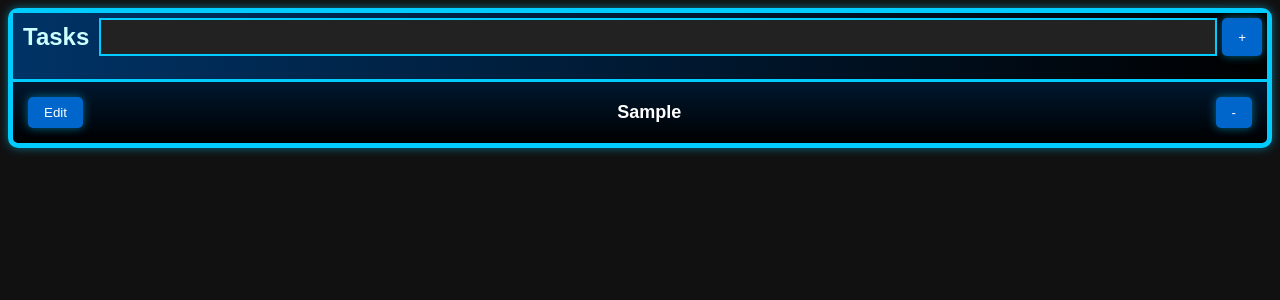
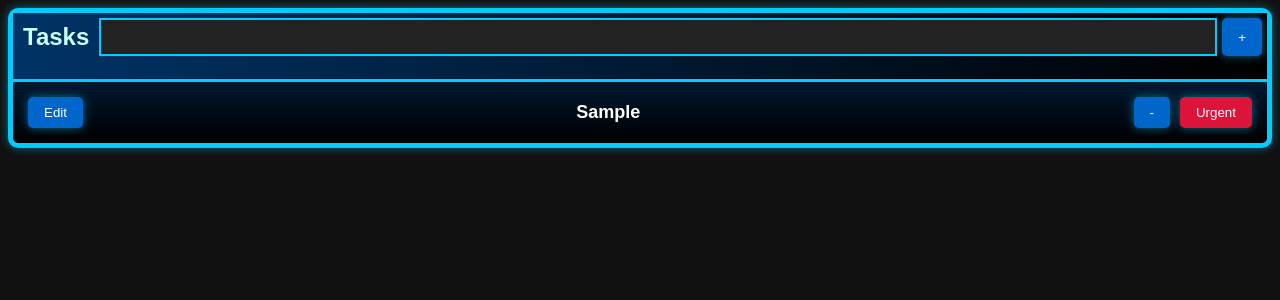
Before and after one commit to VedMishra28102006/task-list-app, a Flask app: page / in a window 1280 px wide. Shown: the top 300 px of the page. Run offline with Flask 3, Linux system fonts and the light colour scheme; tables that the repository leaves empty hold one stand-in row (values such as "Sample post").

Commit message:
Add files via upload

```diff
--- a/main.py
+++ b/main.py
@@ -12,7 +12,7 @@ def getTasks():
 	db = sqlite3.connect("data.db")
 	db.row_factory = sqlite3.Row
 	cursor = db.cursor()
-	cursor.execute("SELECT * FROM tasks")
+	cursor.execute("SELECT * FROM tasks ORDER BY urgent DESC, urgent_updated ASC")
 	rows = cursor.fetchall()
 	db.close()
 	tasks = [dict(row) for row in rows]
@@ -69,14 +69,40 @@ def patchTask(id):
 	cursor = db.cursor()
 	cursor.execute("UPDATE tasks SET task=? WHERE id=?", (task, id))
 	db.commit()
+	cursor.execute("SELECT urgent FROM tasks WHERE id=?", (id,))
+	row = cursor.fetchone()
 	db.close()
-	if cursor.rowcount:
+	if row:
 		return jsonify({
 			"success": 1,
 			"id": id,
-			"task": task
+			"task": task,
+			"urgent": row[0]
 		}), 200
 	else:
+		return jsonify({
+			"error": "Task not found",
+			"field": id
+		}), 404
+
+@app.route("/urgentTask/<id>", methods=["PATCH"])
+def urgentTask(id):
+	db = sqlite3.connect("data.db")
+	cursor = db.cursor()
+	cursor.execute("SELECT urgent FROM tasks WHERE id=?", (id,))
+	row = cursor.fetchone()
+	if row:
+		urgent = 1 if not row[0] else 0
+		cursor.execute("UPDATE tasks SET urgent=?, urgent_updated=CURRENT_TIMESTAMP WHERE id=?", (urgent, id))
+		db.commit()
+		db.close()
+		return jsonify({
+			"success": 1,
+			"id": id,
+			"urgent": urgent
+		}), 200
+	else:
+		db.close()
 		return jsonify({
 			"error": "Task not found",
 			"field": id
@@ -86,7 +112,9 @@ if __name__ == "__main__":
 	db = sqlite3.connect("data.db")
 	db.execute("""CREATE TABLE IF NOT EXISTS tasks (
 		id INTEGER PRIMARY KEY AUTOINCREMENT NOT NULL UNIQUE,
-		task TEXT NOT NULL
+		task TEXT NOT NULL,
+		urgent INTEGER NOT NULL DEFAULT 0,
+		urgent_updated DATETIME NOT NULL DEFAULT CURRENT_TIMESTAMP
 	)""")
 	db.commit()
 	db.close()
--- a/templates/index.html
+++ b/templates/index.html
@@ -44,6 +44,9 @@
                 transition: all 0.3s ease;
                 max-height: 300px;
                 overflow-y: auto;
+		list-style-type: none;
+		margin: 0;
+		padding: 0;
             }
             #fixedHeader > #inputBox > h4 {
                 margin: 0;
@@ -53,7 +56,7 @@
             }
 
             #fixedHeader > #inputBox > input,
-            #taskList > p > .editBox > input {
+            #taskList > li > .editBox > input {
                 flex: 2;
                 outline: none;
                 text-align: center;
@@ -74,8 +77,8 @@
                 transition: all 0.3s ease;
             }
             #fixedHeader > #inputBox > button,
-            #taskList > p > .editBox > button,
-            #taskList > p > button {
+            #taskList > li > .editBox > button,
+            #taskList > li > button {
                 border: 0;
                 color: rgba(255, 255, 255, 1);
                 background-color: rgba(0, 102, 204, 1);
@@ -91,7 +94,7 @@
                 background-color: rgba(0, 76, 153, 1);
             }
 
-            #taskList > p {
+            #taskList > li {
                 display: flex;
 		flex-direction: row;
                 align-items: center;
@@ -100,7 +103,7 @@
                 padding: 10px;
 		margin: 0;
             }
-            #taskList > p > .editBox {
+            #taskList > li > .editBox {
                 display: flex;
                 align-items: center;
 		flex: 1;
@@ -108,7 +111,7 @@
                 transition: all 0.3s ease;
                 width: 100%;
             }
-            #taskList > p > b {
+            #taskList > li > b {
                 flex: 2;
                 color: rgba(255, 255, 255, 1);
                 font-size: 18px;
@@ -125,8 +128,8 @@
                 }
             }
 
-            #taskList > p,
-            #taskList > p > .editBox {
+            #taskList > li,
+            #taskList > li > .editBox {
                 animation: glideIn 0.5s ease forwards;
             }
 
@@ -154,7 +157,7 @@
                 }
             }
 
-            #taskList > p > .editBox > input,
+            #taskList > li > .editBox > input,
             #fixedHeader > #inputBox > input {
                 animation: neonGlow 1.5s infinite alternate;
             }
@@ -170,7 +173,7 @@
 		</div>
                 <small id="errorTaskInput" for="taskInput"><br></small>
             </div>
-            <div id="taskList"></div>
+            <ul id="taskList"></ul>
         </main>
         <script>
             var taskList = document.getElementById("taskList");
@@ -190,14 +193,18 @@
                 }
             });
 
-            var createTask = (id, val) => {
-                var task = document.createElement("p");
+            var createTask = (id, val, urgent) => {
+                var task = document.createElement("li");
                 task.id = id;
                 task.innerHTML = `
                     <button onclick="updateTask('${id}')">Edit</button>
                     <b>${val}</b>
                     <button onclick="deleteTask('${id}')">-</button>
+                    <button id="urgentButton${id}" style="
+                        background-color: ${(urgent) ? "rgb(220, 20, 60)" : "rgba(0,0,0,0.5)"}
+                    " onclick="urgentTask('${id}')">Urgent</button>
                 `;
+                task.className = (urgent) ? "urgent" : "";
                 taskList.appendChild(task);
             };
 
@@ -216,7 +223,7 @@
             var updateTask = (taskId) => {
                 var el = document.getElementById(taskId);
                 var val = "";
-                for(var i=5;i < el.innerText.length-2; i++){
+                for(var i=5;i < el.innerText.length-8; i++){
                     val += el.innerText[i];
                 }
                 el.innerHTML = `<div class="editBox">
@@ -246,6 +253,9 @@
                                 <button onclick="updateTask('${data.id}')">Edit</button>
                                 <b>${data.task}</b>
                                 <button onclick="deleteTask('${data.id}')">-</button>
+                                <button id="urgentButton${data.id}" style="
+                                    background-color: ${(data.urgent) ? "rgb(220, 20, 60)" : "rgba(0,0,0,0.5)"}
+                                " onclick="urgentTask('${data.id}')">Urgent</button>
                             `;
                         }
                     });
@@ -256,7 +266,7 @@
                 const json = JSON.parse(data);
                 if(json){
                     for(var i=0; i < json.length; i++){
-                        createTask(json[i].id, json[i].task);
+                        createTask(json[i].id, json[i].task, json[i].urgent);
                     }
                 }
             }).catch(err => alert(err));
@@ -278,7 +288,7 @@
                             `;
                         }
                     } else if(data.success && data.id && data.task){
-                        createTask(data.id, data.task);
+                        createTask(data.id, data.task, 0);
                         document.getElementById("taskInput").style.cssText = `
                             border: 2px solid rgba(0, 204, 255, 1);
                             animation: neonGlow 1.5s infinite alternate;
@@ -287,6 +297,33 @@
                     }
                 });
             };
+
+            var urgentTask = (taskId) => {
+                fetch("/urgentTask/"+taskId, {
+                    method: "PATCH"
+                }).then(response => response.json()).then(data => {
+                    if(data.error){
+                        alert(data.error);
+                    } else if(data.success){
+                        var urgentButton = document.getElementById("urgentButton"+data.id);
+                        var el = document.getElementById(`${data.id}`);
+                        el.className = (data.urgent) ? "urgent" : "";
+                        el.remove();
+                        if (data.urgent) {
+                            urgentButton.style.backgroundColor = "rgb(220, 20, 60)";
+                            var urgentTasks = document.getElementsByClassName("urgent");
+                            if (urgentTasks.length > 0) {
+                                urgentTasks[urgentTasks.length-1].after(el);
+                            } else {
+                                document.getElementById("taskList").prepend(el);
+                            }
+                        } else {
+                            urgentButton.style.backgroundColor = "rgba(0,0,0,0.5)";
+                            document.getElementById("taskList").append(el);
+                        }
+                    }
+                });
+            };
         </script>
     </body>
 </html>
```
